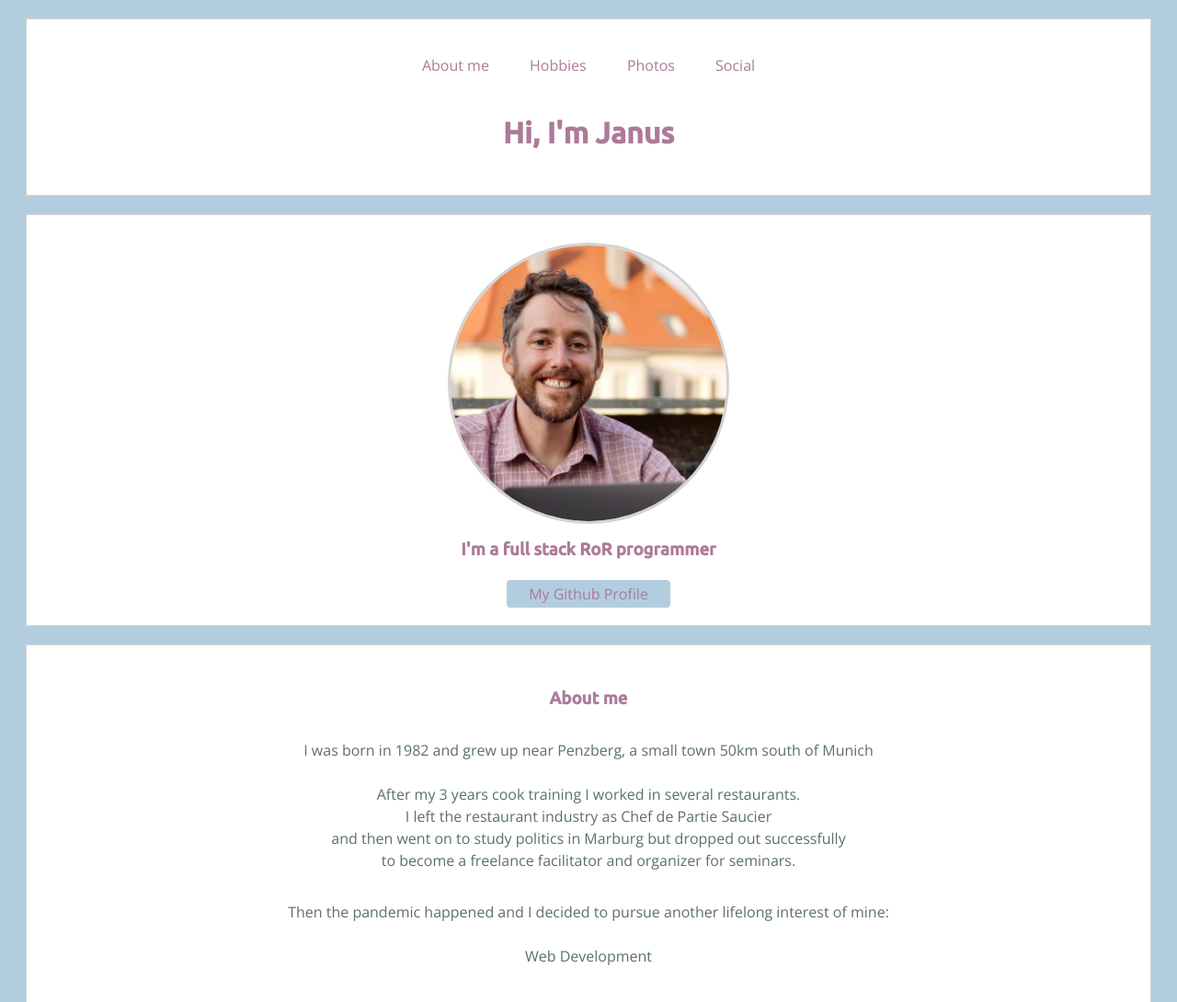
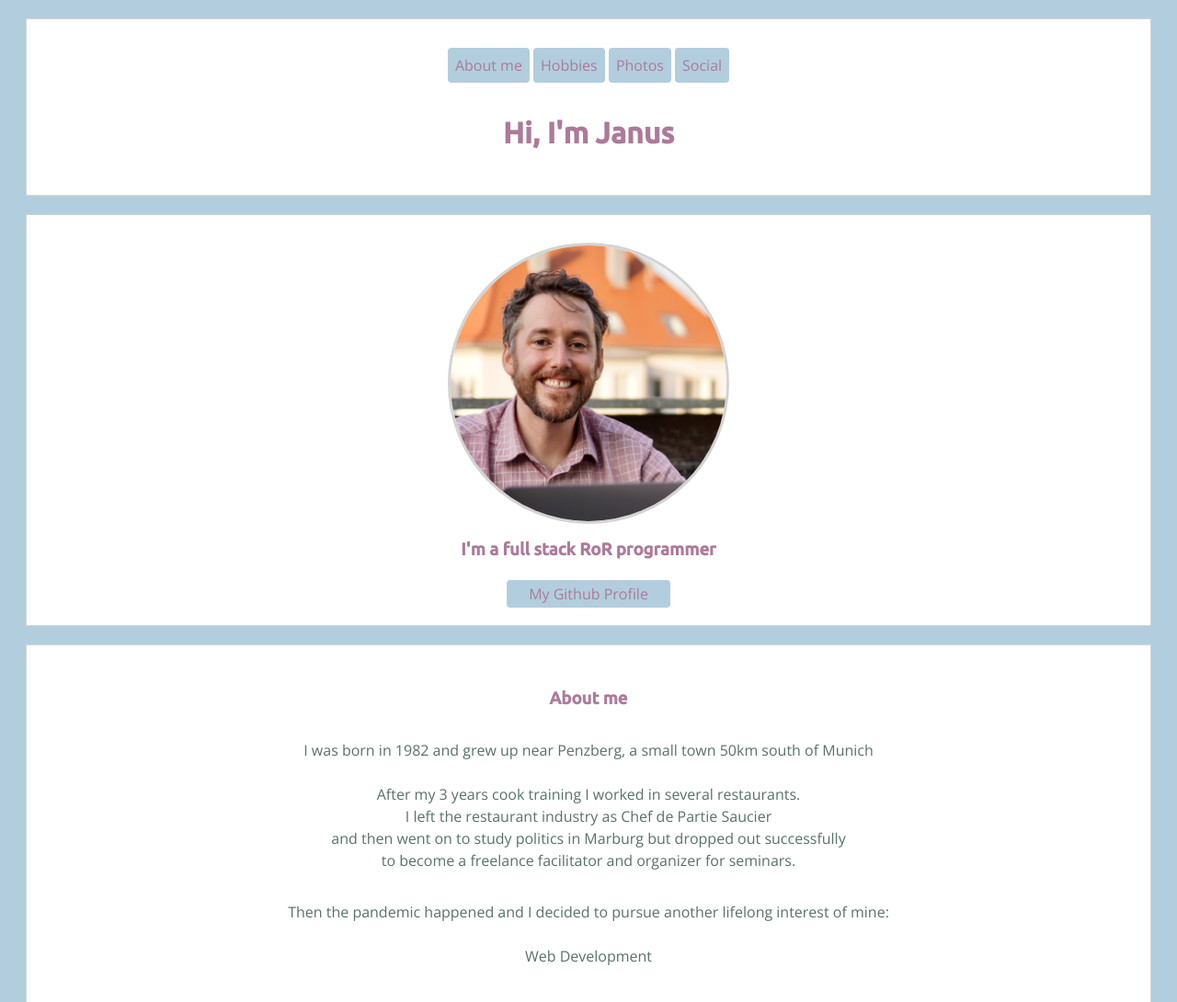
Before and after one commit to noesch/profile, a plain HTML site: page index.html in a window 1280 px wide. Shown: the top 1090 px of the page at 92% size. Drawn offline with nearby package versions, Linux system fonts and the light colour scheme.

Commit message:
Added some nice looking buttons to the nav bar

```diff
--- a/index.html
+++ b/index.html
@@ -21,7 +21,7 @@
   <body>
     <div class="container">
       <div class="card-white">
-        <ul class="list-inline">
+        <ul class="list-menu">
           <li><a href="#about" class="btn-menu">About me</a></li>
           <li><a href="#hobbies" class="btn-menu">Hobbies</a></li>
           <li><a href="#photos" class="btn-menu">Photos</a></li>
--- a/style.css
+++ b/style.css
@@ -46,6 +46,22 @@ a:hover {
   border-radius: 4px;
 }
 
+.btn-menu {
+  background-color: #b2cede;
+  padding: 8px;
+  border-radius: 4px;
+}
+
+.list-menu > li {
+  display: inline-block;
+  padding: 0px;
+}
+
+.list-menu {
+  list-style: none;
+  padding-left: 0px;
+}
+
 .list-inline > li {
   display: inline-block;
   padding: 0px 20px;
```
